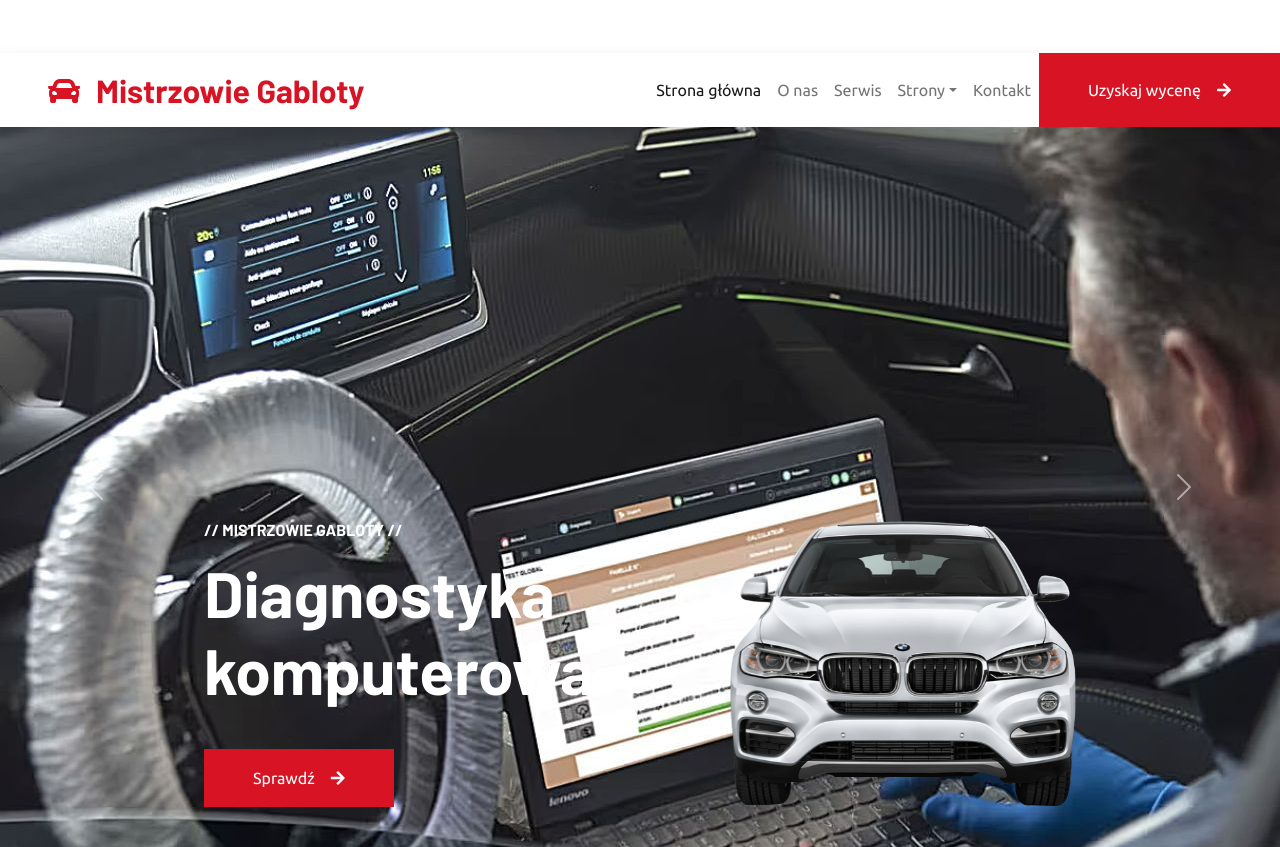
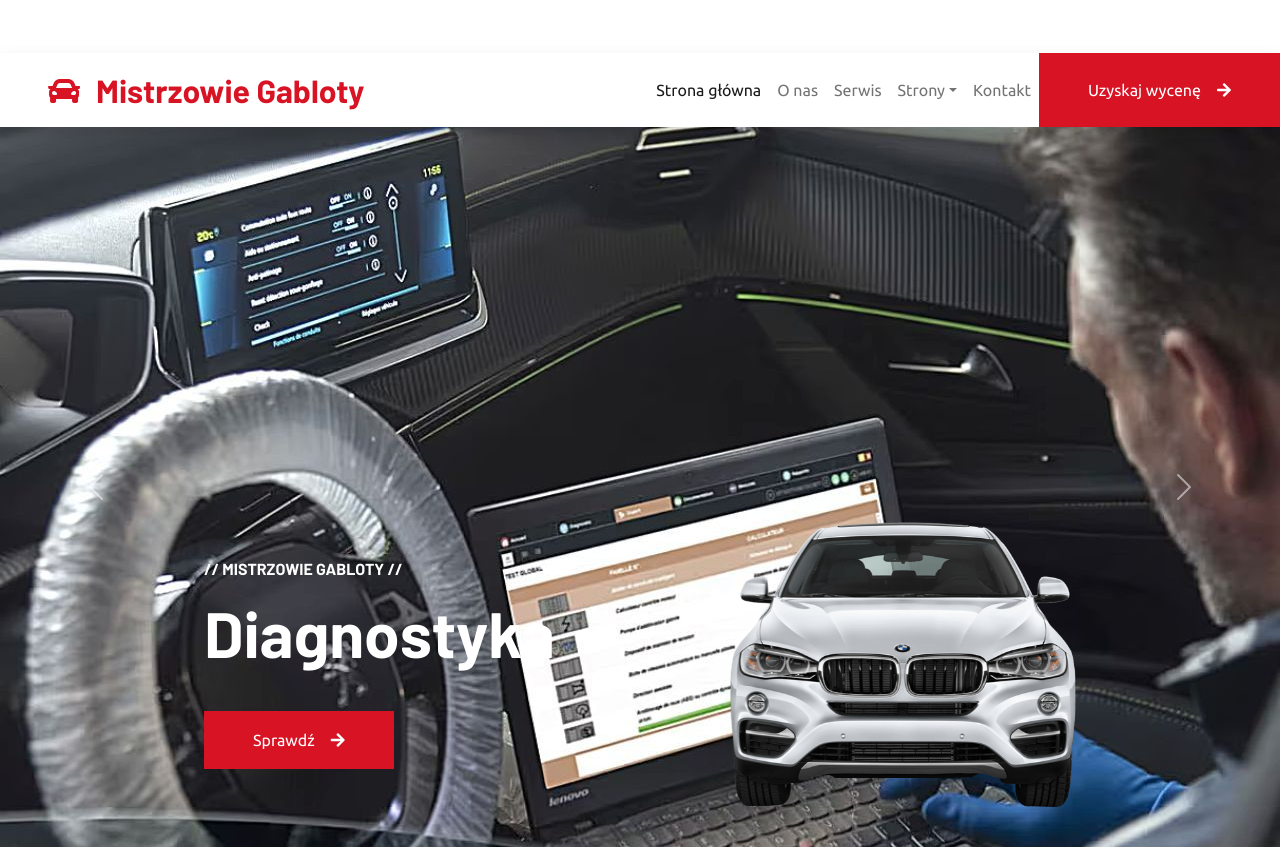
Before and after one commit to Weronika43/mistrzowiegabloty, a plain HTML site: page index.html in a window 1280 px wide. Shown: the top 847 px of the page. Drawn offline with nearby package versions, Linux system fonts and the light colour scheme.

Commit message:
zmiana tekstu

```diff
--- a/index.html
+++ b/index.html
@@ -130,7 +130,7 @@
                             <div class="row align-items-center justify-content-center justify-content-lg-start">
                                 <div class="col-10 col-lg-7 text-center text-lg-start">
                                     <h6 class="text-white text-uppercase mb-3 animated slideInDown">// Mistrzowie Gabloty //</h6>
-                                    <h1 class="display-3 text-white mb-4 pb-3 animated slideInDown">Diagnostyka komputerowa</h1>
+                                    <h1 class="display-3 text-white mb-4 pb-3 animated slideInDown">Diagnostyka</h1>
                                     <a href="" class="btn btn-primary py-3 px-5 animated slideInDown">Sprawdź<i class="fa fa-arrow-right ms-3"></i></a>
                                 </div>
                                 <div class="col-lg-5 d-none d-lg-flex animated zoomIn">
```
